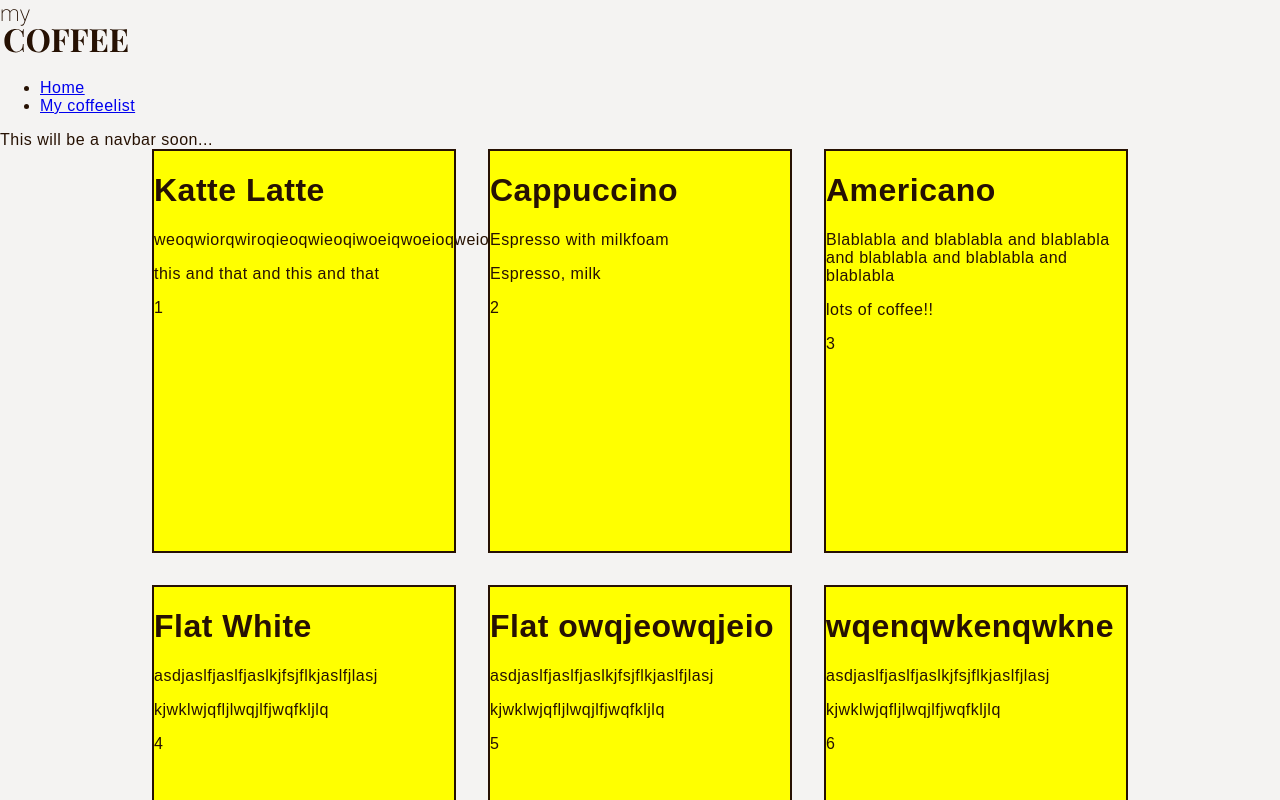
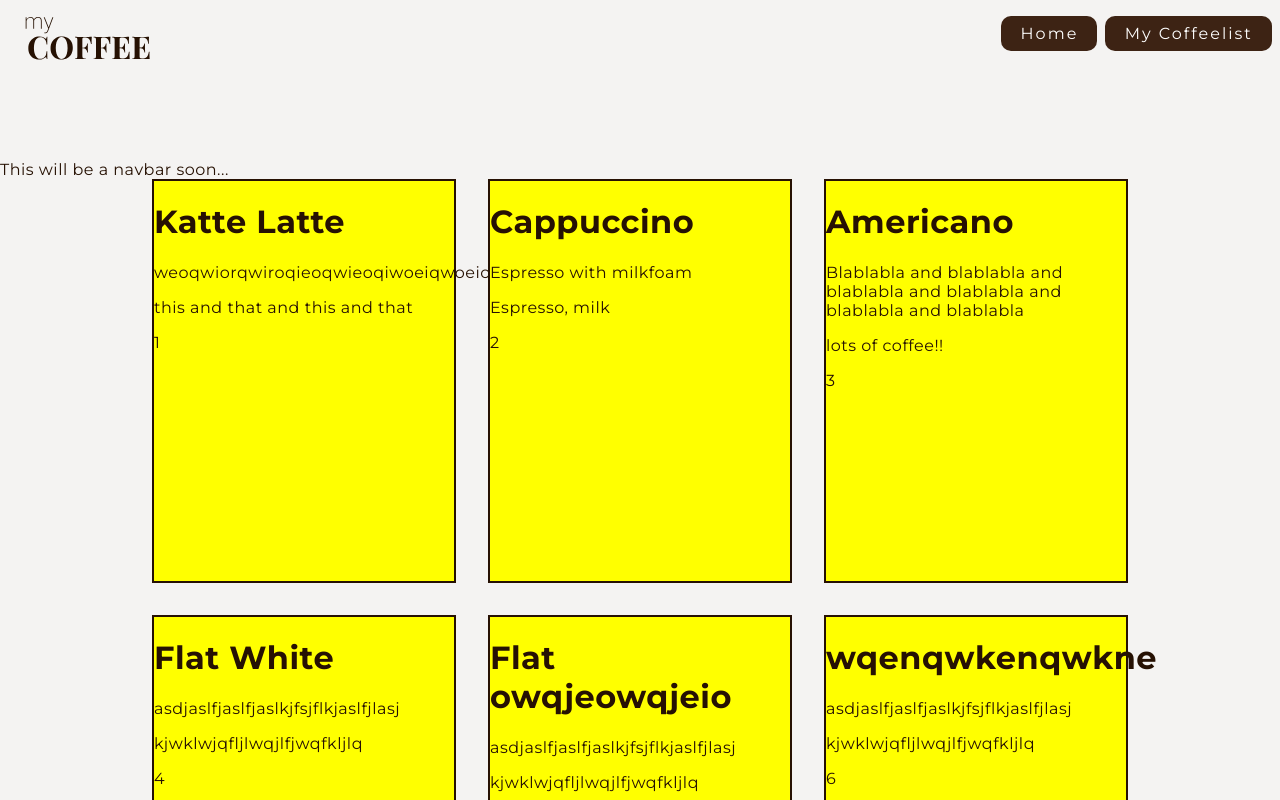
Before and after one commit to fiababiakandersson/mycoffee, a React (Create React App) app: page / in a window 1280 px wide. Shown: the top 800 px of the page. Built offline with nearby package versions, Linux system fonts and the light colour scheme.

Commit message:
linked header.css into Header.tsx

```diff
--- a/src/components/Header.tsx
+++ b/src/components/Header.tsx
@@ -1,5 +1,6 @@
 import { Link } from 'react-router-dom';
 import Logo from '../assets/Logo.svg';
+import './Header.css';
 
 function Header() {
     return (
--- a/src/index.css
+++ b/src/index.css
@@ -1,6 +1,6 @@
 body {
   margin: 0;
-  font-family: arial;
+  font-family: 'Montserrat', sans-serif;
   letter-spacing: .5px;
   -webkit-font-smoothing: antialiased;
   -moz-osx-font-smoothing: grayscale;
```
